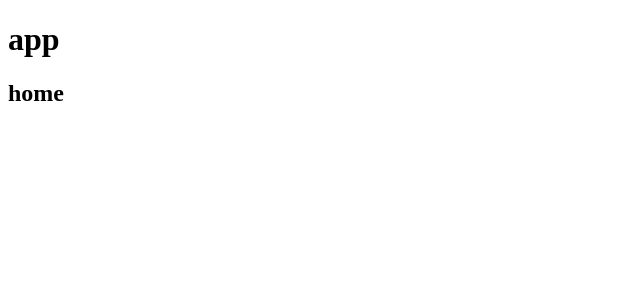
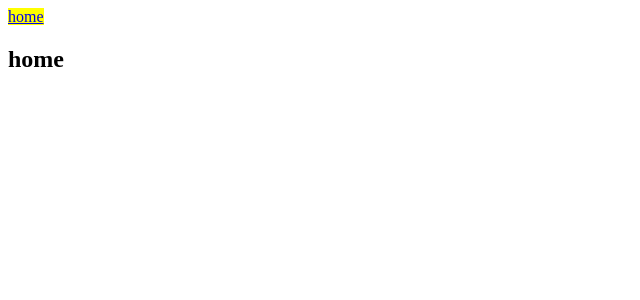
Before and after one commit to varodv/dv-charts, a Vue app in the folder packages/app/: page / in a window 1280 px wide. Shown: the top 300 px of the page, without its empty margins (0-640 px from the left). Built offline with nearby package versions, Linux system fonts and the light colour scheme.

Commit message:
feat: App header links for first level routes added

```diff
--- a/packages/app/src/App.vue
+++ b/packages/app/src/App.vue
@@ -1,10 +1,11 @@
 <template>
-  <app-header />
+  <app-header :routes="ROUTES" />
   <router-view />
 </template>
 
-<script setup>
+<script setup lang="ts">
   import { AppHeader } from './components';
+  import { ROUTES } from './router';
 </script>
 
 <style lang="scss">
--- a/packages/app/src/components/app-header.component.vue
+++ b/packages/app/src/components/app-header.component.vue
@@ -1,14 +1,36 @@
 <template>
   <header :class="baseClass">
-    <h1>app</h1>
+    <router-link
+      v-for="{ name } in routes"
+      :key="name"
+      :class="[`${baseClass}__link`, `${baseClass}__link--route`]"
+      :active-class="`${baseClass}__link--active`"
+      :to="{ name }"
+    >
+      {{ name }}
+    </router-link>
   </header>
 </template>
 
-<script setup>
+<script setup lang="ts">
+  import { Route } from '../router';
+
+  const { routes } = defineProps({
+    routes: {
+      type: Array as () => Array<Route>,
+      default: () => [],
+    },
+  });
+
   const baseClass = 'app-header';
 </script>
 
 <style lang="scss" scoped>
   .app-header {
+    &__link {
+      &--active {
+        background-color: yellow;
+      }
+    }
   }
 </style>
```
